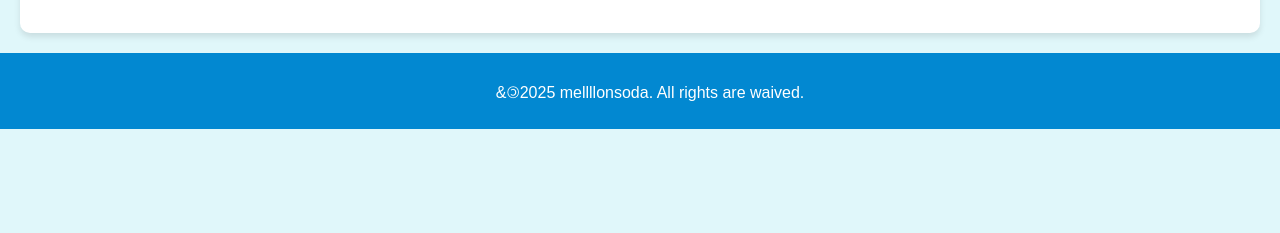
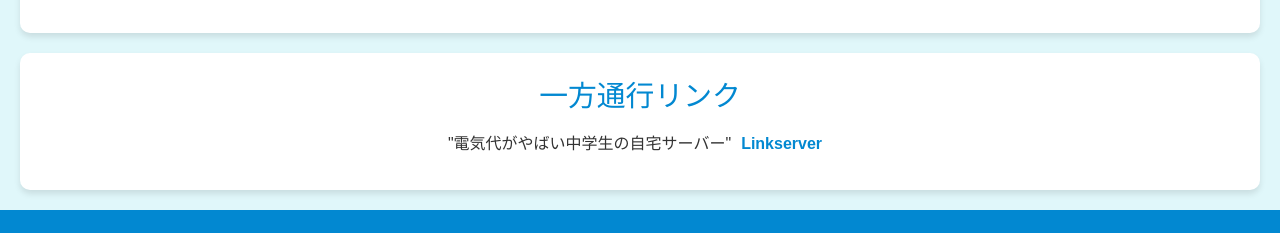
Before and after one commit to mellllonsoda/mellllonsoda-s-page, a plain HTML site: page index.html in a window 1280 px wide. Shown: the part 1783-2016 px from the top of the page. Before the commit the page ends 1912 px from the top, so only its background shows below. Drawn offline with Linux system fonts and the light colour scheme.

Commit message:
Update index.html
Linkserverを一方通行リンクに追加

```diff
--- a/index.html
+++ b/index.html
@@ -245,6 +245,13 @@ color:#F00;
             <p>"産廃は私の命。"<a href="https://t.co/t9y6NLv085" target="_blank">Nico site</a></p>
         </div>
     </section>
+        <section class="mutual-link">
+        <div class="section-title">一方通行リンク</div>
+        <p></p>
+        <div class="social-links">
+            <p>"電気代がやばい中学生の自宅サーバー"<a href="https://linkserver.jp/" target="_blank">Linkserver</a></p>
+        </div>
+    </section>
 
     <footer>
         <p>&🄯2025 mellllonsoda. All rights are waived.</p>
```
